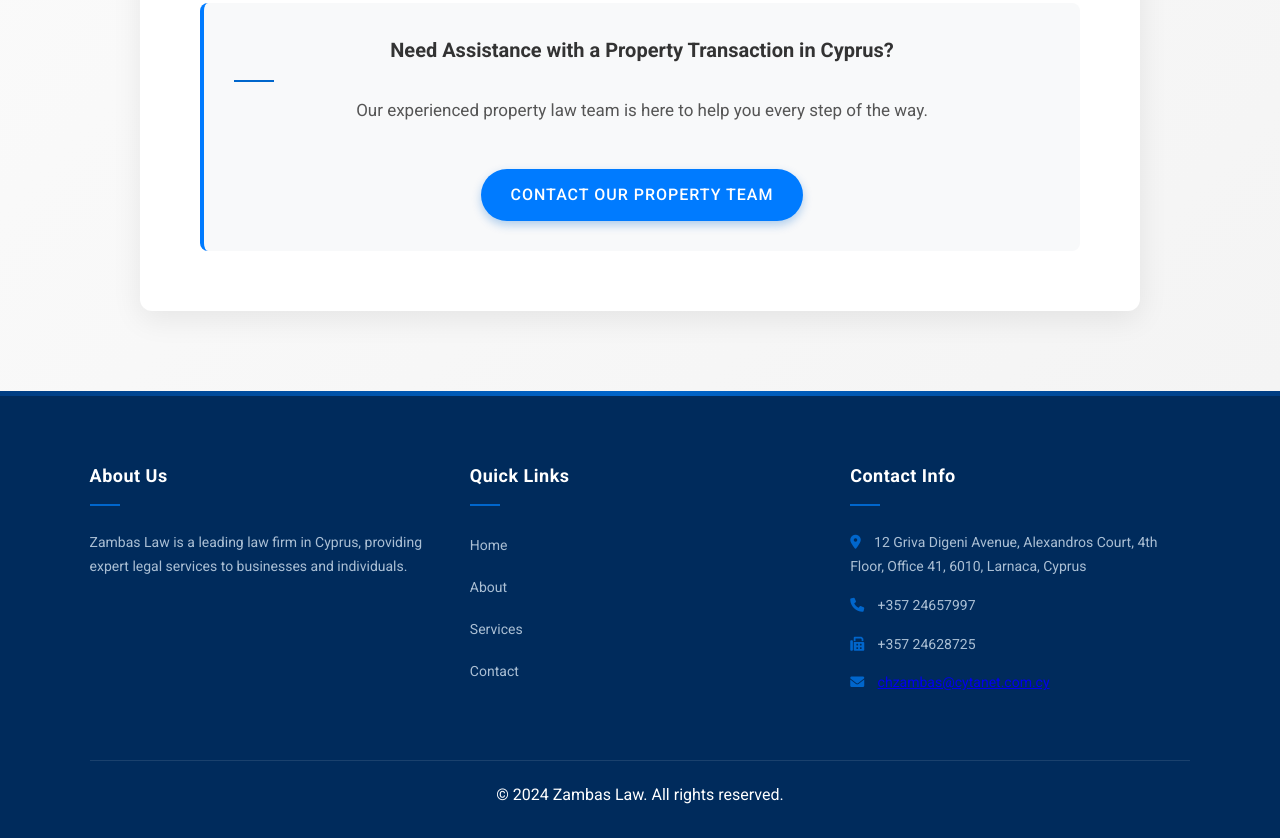
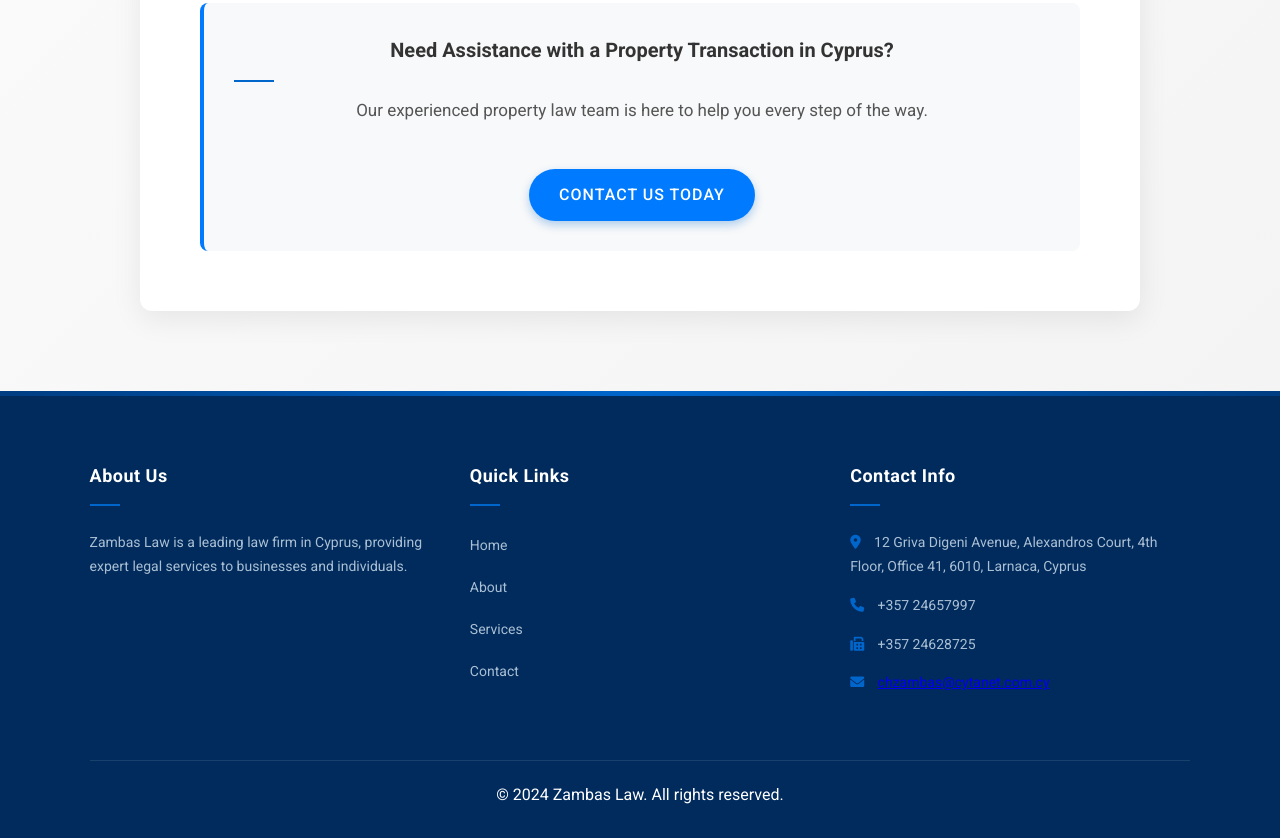
Before and after one commit to csymeo02/zambaslaw.com.cy, a plain HTML site: page services/property.html in a window 1280 px wide. Shown: the part 1544-2382 px from the top of the page. Drawn offline with Linux system fonts and the light colour scheme.

Commit message:
Update property.html

```diff
--- a/services/property.html
+++ b/services/property.html
@@ -394,7 +394,7 @@
       <div class="cta-section">
         <h3>Need Assistance with a Property Transaction in Cyprus?</h3>
         <p>Our experienced property law team is here to help you every step of the way.</p>
-        <a href="/#contact" class="cta-button">Contact Our Property Team</a>
+       <a href="https://csymeo02.github.io/zambaslaw.com.cy/#contact" class="cta-button">Contact Us Today</a>
       </div>
     </div>
   </section>
```
